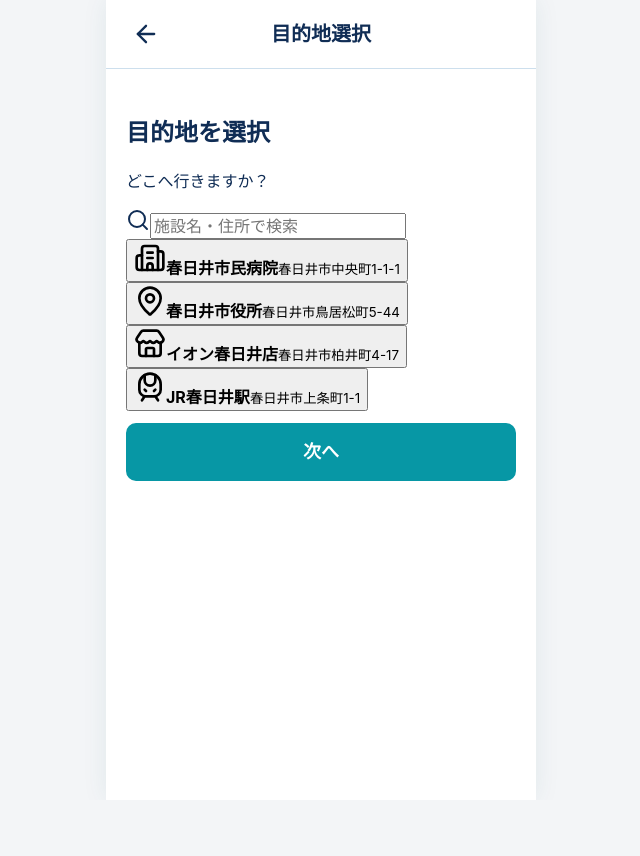
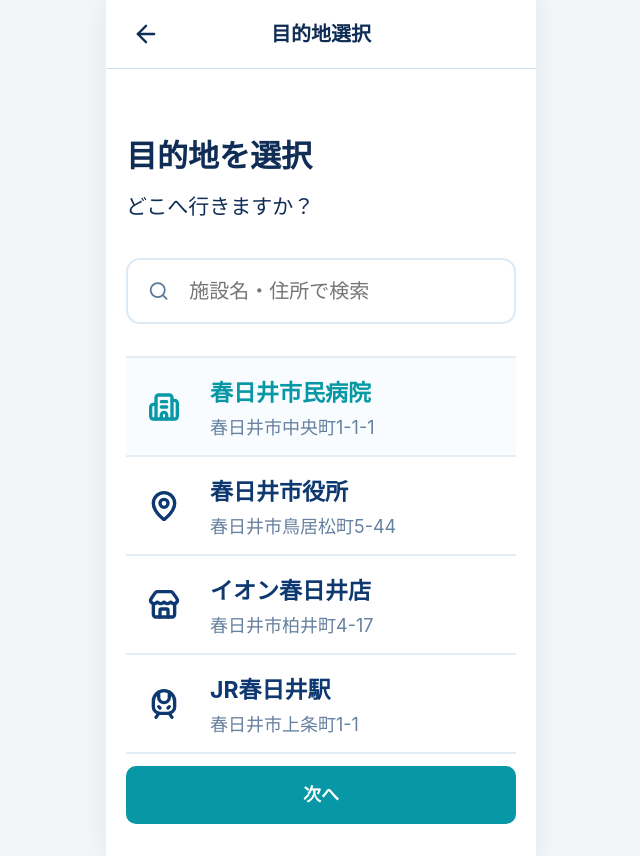
Before and after one commit to koji1129/Ridea-web-app, a React (Vite) app: page /user/reservation/destination in a window 1280 px wide. Shown: the whole page, without its empty margins (319-959 px from the left). Before the commit the page ends 800 px from the top, so only its background shows below. Built offline with nearby package versions, Linux system fonts and the light colour scheme.

Commit message:
利用者画面の表示崩れとモード切替を修正

```diff
--- a/src/pages/user/DestinationSelectPage.css
+++ b/src/pages/user/DestinationSelectPage.css
@@ -2,7 +2,8 @@
   margin: 38px 0;
 }
 
-.destination-heading h1 {
+.destination-heading h2 {
+  margin: 0;
   font-size: 31px;
 }
 
--- a/src/pages/user/DestinationSelectPage.tsx
+++ b/src/pages/user/DestinationSelectPage.tsx
@@ -9,7 +9,7 @@
 import { useLocation, useNavigate } from "react-router-dom";
 import UserScreen from "../../components/user/UserScreen";
 import type { ReservationState } from "./flowTypes";
-
+import "./DestinationSelectPage.css";
 function DestinationSelectPage() {
   const navigate = useNavigate();
   const location = useLocation();
```
